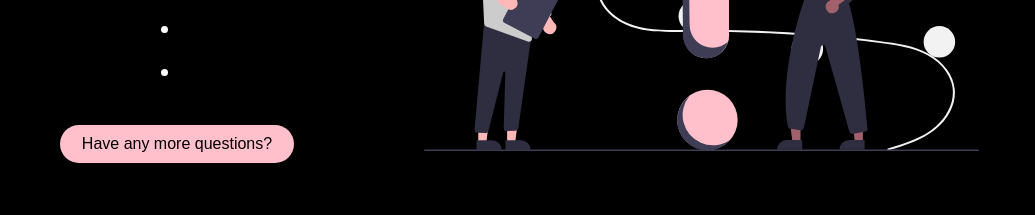
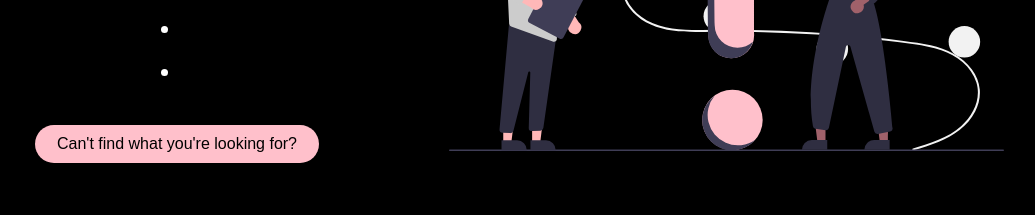
Before and after one commit to jackedwardbeard/01-Jane_Spence, a React (Create React App) app in the folder jane_spence/: page / in a window 1280 px wide. Shown: the part 2380-2595 px from the top of the page, without its empty margins (148-1183 px from the left). Built offline with nearby package versions, Linux system fonts and the light colour scheme.

Commit message:
Updated contact page button label.

```diff
--- a/jane_spence/src/components/Information/pages.js
+++ b/jane_spence/src/components/Information/pages.js
@@ -31,7 +31,7 @@ export const FAQ = {
     showButton: true,
     darkButton: false,
     darkButtonText: true,
-    buttonText: 'Have any more questions?',
+    buttonText: "Can't find what you're looking for?",
     buttonLocation: 'contact',
     title: 'FAQ',
     body: 'Template for FAQ',
```
